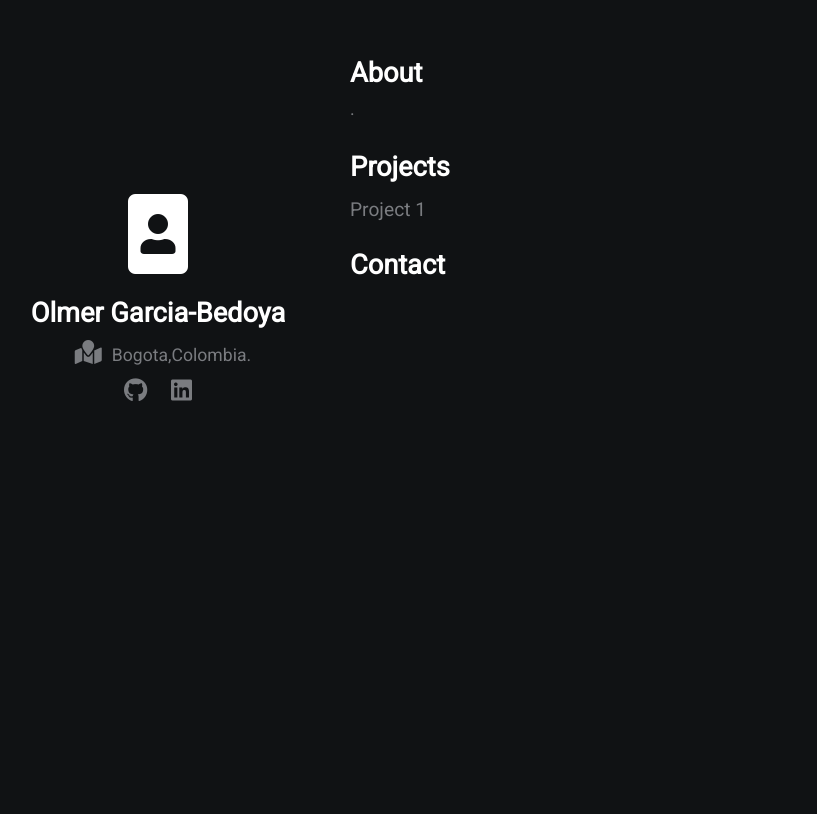
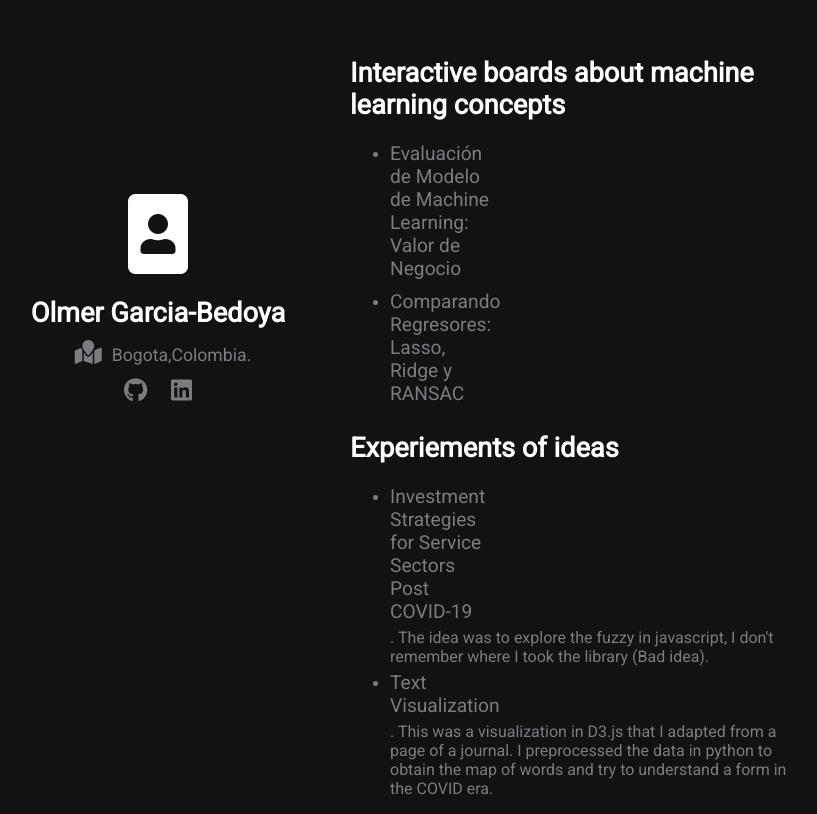
Before and after one commit to olmerg/olmerg.github.io, a plain HTML site: page index.html in a window 1280 px wide. Shown: the part 126-940 px from the top of the page, without its empty margins (290-1107 px from the left). Before the commit the page ends 800 px from the top, so only its background shows below. Drawn offline with Linux system fonts and the light colour scheme.

Commit message:
Revise content in index.html for projects and ideas

```diff
--- a/index.html
+++ b/index.html
@@ -18,14 +18,19 @@
 			<a href="https://linkedin.com/in/olmerg"><i class="fab fa-linkedin"></i></a>
         </div>
         <div class="section-2">
-            <h2>About</h2>
-            <p>.</p>
-            <h2>Projects</h2>
-            <a href="#">Project 1</a>
-
-            <h2>Contact</h2>
+            <h2>Interactive boards about machine learning concepts</h2>
+			<ul>
+			  <li><a href="ejercicio_evaluacion_modelo.html">Evaluación de Modelo de Machine Learning: Valor de Negocio</a></li>
+			  <li><a href="Regressors.html">Comparando Regresores: Lasso, Ridge y RANSAC</a></li>
+			</ul>
 
 
+            <h2>Experiements of ideas</h2>
+
+				<ul>
+			  <li><a href="fuzzylogic.html">Investment Strategies for Service Sectors Post COVID-19</a>. The idea was to explore the fuzzy in javascript, I don't remember where I took the library (Bad idea).</li>
+			  <li><a href="keywords.html">Text Visualization</a>. This was a visualization in D3.js that I adapted from a page of a journal. I preprocessed the data in python to obtain the map of words and try to understand a form in the COVID era.  </li>
+			</ul>
         </div>
     </div>
 </body>
```
